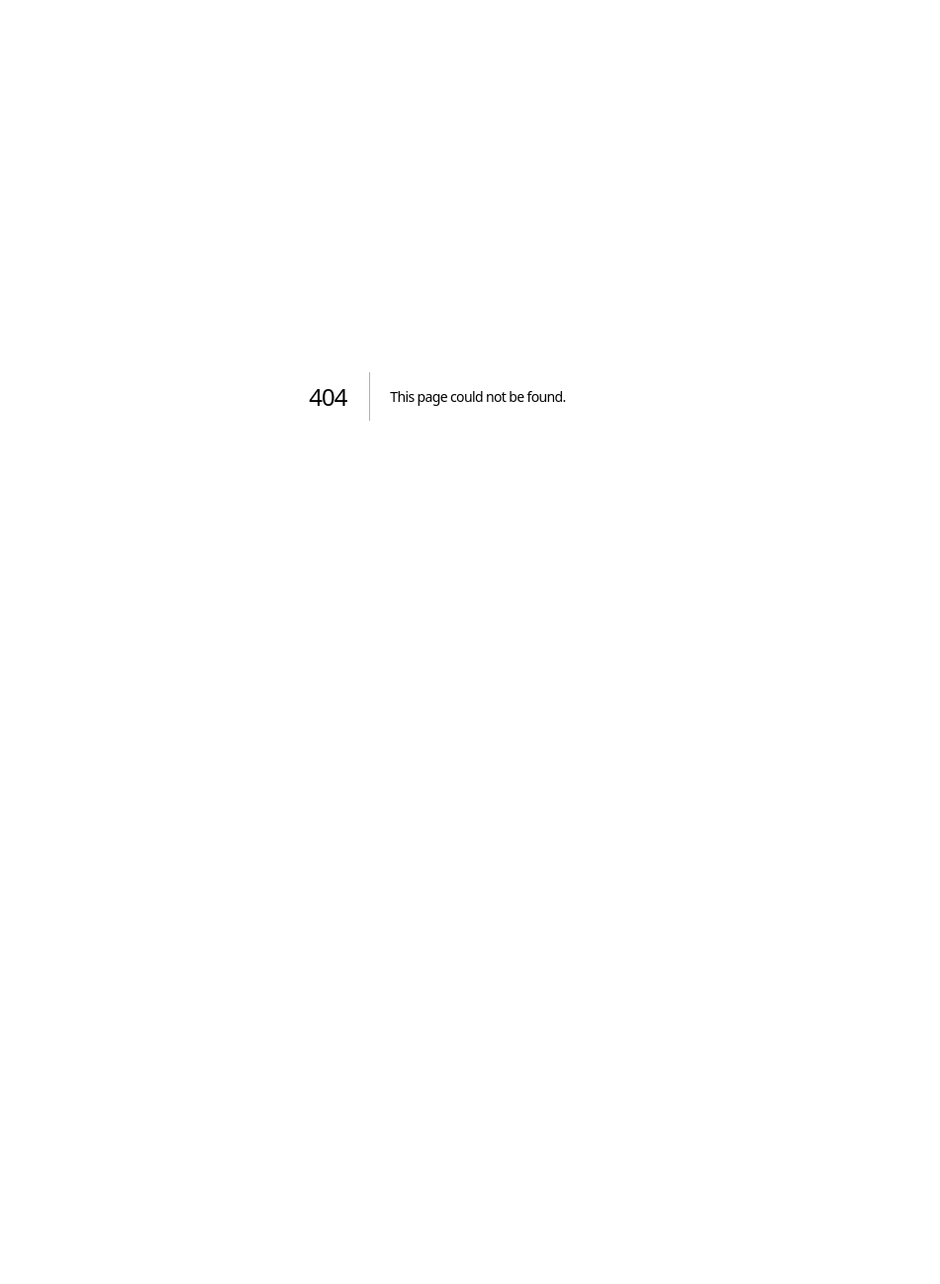
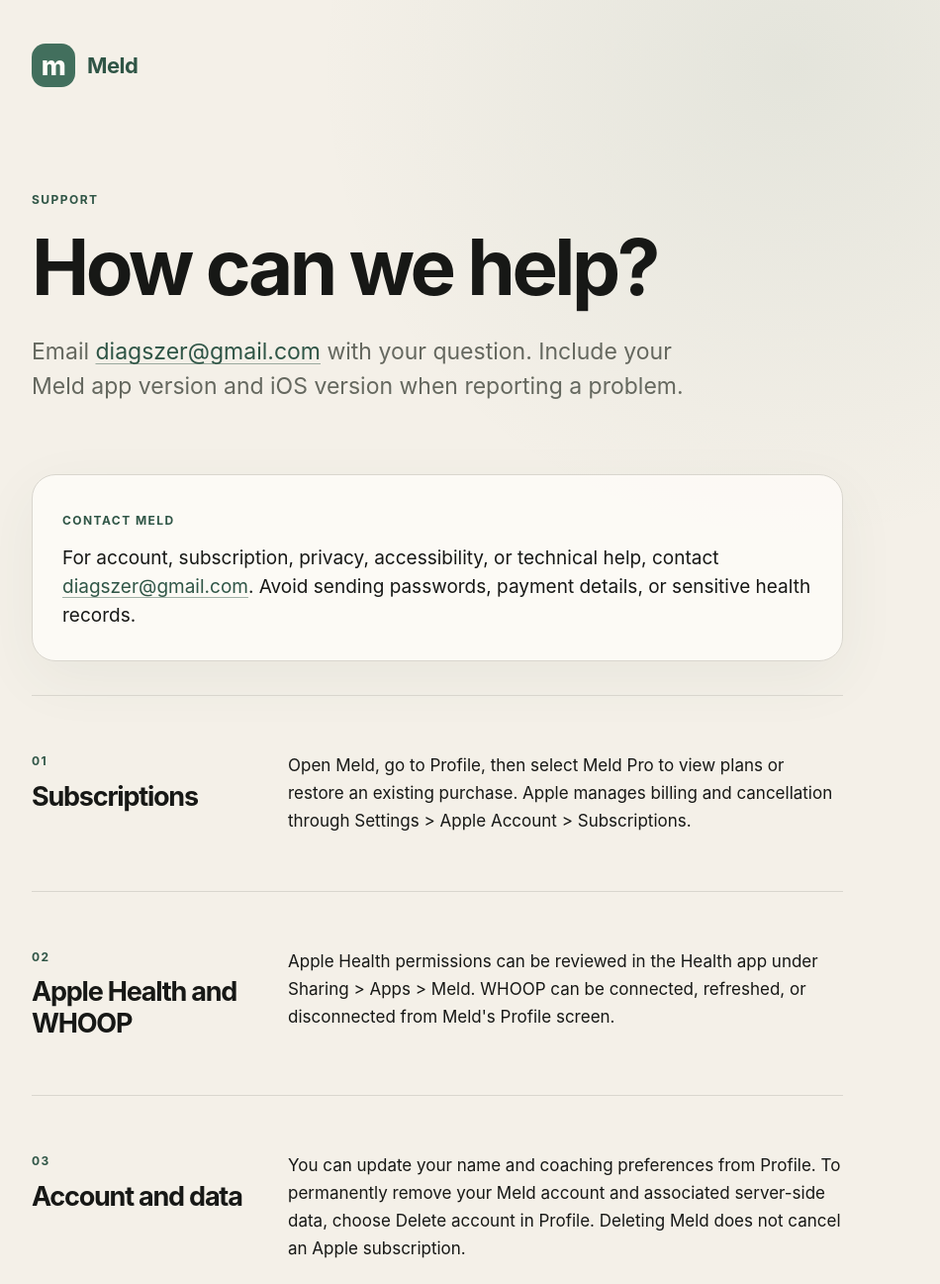
Before and after one commit to JDCR-GH/meld-privacy, a Next.js app: page /meld-privacy/support in a window 1280 px wide. Before the commit this address had no page. Shown: the top 1297 px of the page at 99% size, without its empty margins (198-1148 px from the left). Before the commit the page ends 800 px from the top, so only its background shows below. Built offline with nearby package versions, Linux system fonts and the light colour scheme.

Commit message:
Add Meld customer support page

```diff
--- a/app/globals.css
+++ b/app/globals.css
@@ -30,6 +30,8 @@
 }
 
 .hero { padding: 44px 0 72px; }
+
+.support-hero h1 { max-width: 760px; }
 
 .brand {
   display: inline-flex;
--- /dev/null
+++ b/app/support/page.tsx
@@ -0,0 +1,101 @@
+import type { Metadata } from "next";
+
+export const metadata: Metadata = {
+  title: "Support | Meld",
+  description: "Get help with Meld accounts, subscriptions, connections, and app features.",
+};
+
+/** Renders Meld's public customer support page. */
+export default function Support() {
+  return (
+    <main>
+      <header className="hero support-hero">
+        <a className="brand" href="/meld-privacy/" aria-label="Meld privacy policy">
+          <span className="mark" aria-hidden="true">m</span>
+          <span>Meld</span>
+        </a>
+
+        <div id="top">
+          <p className="eyebrow">Support</p>
+          <h1>How can we help?</h1>
+          <p className="lede">
+            Email <a href="mailto:diagszer@gmail.com">diagszer@gmail.com</a> with
+            your question. Include your Meld app version and iOS version when
+            reporting a problem.
+          </p>
+        </div>
+      </header>
+
+      <article>
+        <aside className="summary" aria-label="Support contact">
+          <span className="summary-number">Contact Meld</span>
+          <p>
+            For account, subscription, privacy, accessibility, or technical help,
+            contact <a href="mailto:diagszer@gmail.com">diagszer@gmail.com</a>.
+            Avoid sending passwords, payment details, or sensitive health records.
+          </p>
+        </aside>
+
+        <SupportSection number="01" title="Subscriptions">
+          <p>
+            Open Meld, go to Profile, then select Meld Pro to view plans or restore
+            an existing purchase. Apple manages billing and cancellation through
+            Settings &gt; Apple Account &gt; Subscriptions.
+          </p>
+        </SupportSection>
+
+        <SupportSection number="02" title="Apple Health and WHOOP">
+          <p>
+            Apple Health permissions can be reviewed in the Health app under
+            Sharing &gt; Apps &gt; Meld. WHOOP can be connected, refreshed, or
+            disconnected from Meld&apos;s Profile screen.
+          </p>
+        </SupportSection>
+
+        <SupportSection number="03" title="Account and data">
+          <p>
+            You can update your name and coaching preferences from Profile. To
+            permanently remove your Meld account and associated server-side data,
+            choose Delete account in Profile. Deleting Meld does not cancel an
+            Apple subscription.
+          </p>
+        </SupportSection>
+
+        <SupportSection number="04" title="Safety and privacy">
+          <p>
+            Meld provides fitness coaching and nutrition estimates. It does not
+            provide medical diagnosis or emergency care. Read the complete
+            <a href="/meld-privacy/"> Meld Privacy Policy</a> for details about
+            data handling and your choices.
+          </p>
+        </SupportSection>
+      </article>
+
+      <footer>
+        <span className="footer-mark" aria-hidden="true">m</span>
+        <p>© 2026 Meld.</p>
+        <a href="#top">Back to top</a>
+      </footer>
+    </main>
+  );
+}
+
+function SupportSection({
+  number,
+  title,
+  children,
+}: Readonly<{
+  number: string;
+  title: string;
+  children: React.ReactNode;
+}>) {
+  return (
+    <section className="policy-section">
+      <div className="section-heading">
+        <span>{number}</span>
+        <h2>{title}</h2>
+      </div>
+      <div className="section-body">{children}</div>
+    </section>
+  );
+}
```
Also changed, not shown: 18 other files (tests, documents, lock files or other folders).
